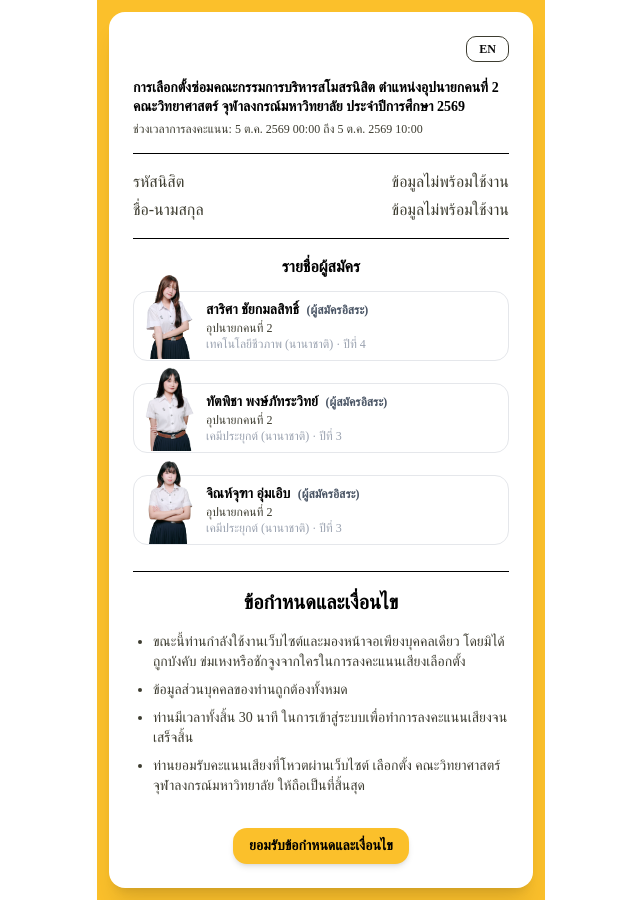
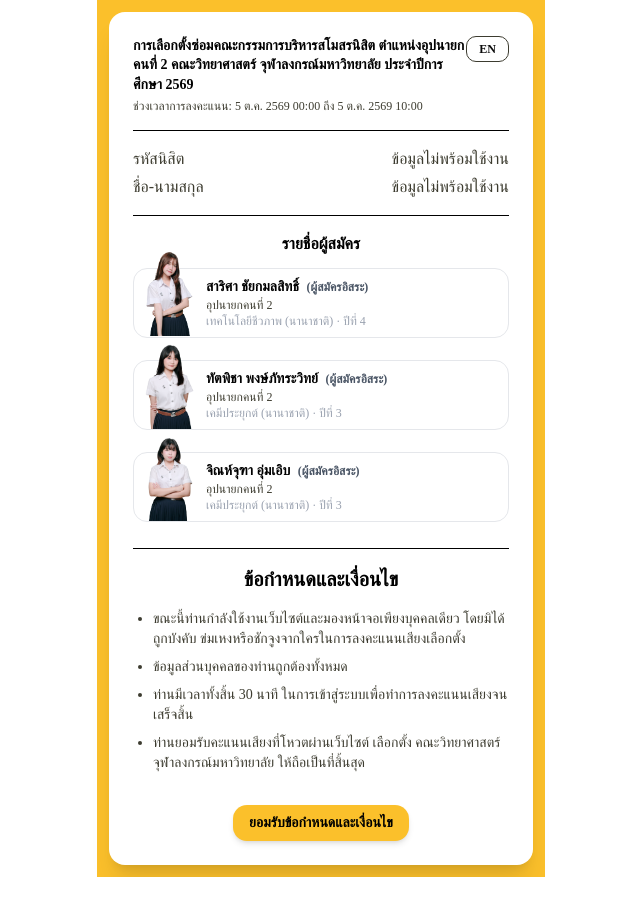
Before and after one commit to smovidya/election, an Astro site in the folder apps/frontend/: page /agreement in a window 1280 px wide. Shown: the whole page, without its empty margins (319-959 px from the left). After the commit the page ends 877 px from the top, so only its background shows below. Built offline with nearby package versions, Linux system fonts and the light colour scheme; Astro itself is replaced by a stand-in of ours; no server answers; what @elysia/eden would draw is missing.

Commit message:
fix: update AgreementCard layout by changing class to float-end for better alignment

```diff
--- a/apps/frontend/src/components/AgreementCard.tsx
+++ b/apps/frontend/src/components/AgreementCard.tsx
@@ -118,7 +118,7 @@ export default function AgreementCard({
 		<div className="bg-yellow min-h-screen p-3 flex items-center justify-center font-noto">
 			<div className="bg-white rounded-2xl shadow-xl p-6 w-full max-w-md">
 				{/* Lang switcher */}
-				<div className="flex justify-end mb-4">
+				<div className="flex justify-end mb-4 float-end">
 					<button
 						className="text-xs font-semibold border border-dgray rounded-lg px-3 py-1 hover:bg-yellow/30 transition"
 						onClick={() => setLang(lang === "th" ? "en" : "th")}
```
